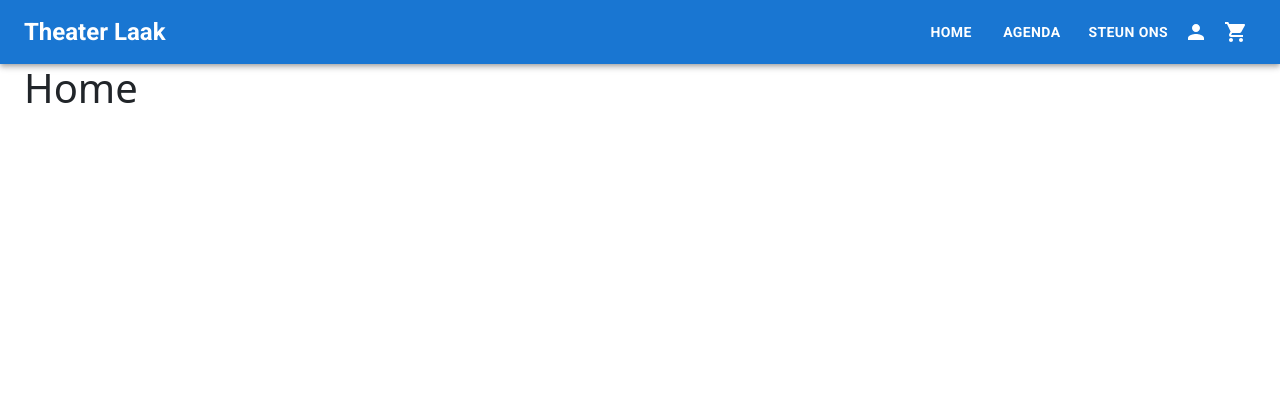
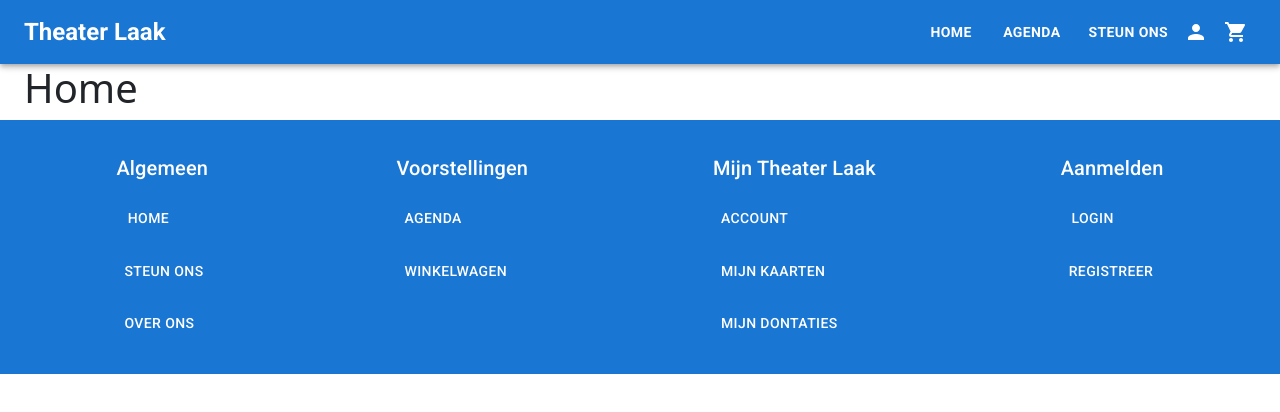
Before and after one commit to WDPR-Groep-4/WDPR, a React (Create React App) app in the folder ClientApp/: page / in a window 1280 px wide. Shown: the top 412 px of the page. Built offline with nearby package versions, Linux system fonts and the light colour scheme.

Commit message:
added footer

```diff
--- /dev/null
+++ b/ClientApp/src/components/footer/Footer.js
@@ -0,0 +1,86 @@
+import { Button, Container, ListItem, Stack, Typography } from "@mui/material";
+import { Box } from "@mui/system";
+import { blue } from "@mui/material/colors";
+import { Link } from "react-router-dom";
+
+export default function Footer(props) {
+    return (
+        <Box bgcolor={blue[700]} sx={{ width: "100vw", color: "white" }}>
+            <Container
+                maxWidth="xl"
+                sx={{ display: "flex", justifyContent: "space-around", p: 3 }}
+            >
+                <Stack>
+                    <ListItem sx={{ textAlign: "center" }}>
+                        <Typography variant="h6">Algemeen</Typography>
+                    </ListItem>
+                    <ListItem component={Link} to="/">
+                        <Button variant="text" color="inherit">
+                            Home
+                        </Button>
+                    </ListItem>
+                    <ListItem component={Link} to="/steun-ons">
+                        <Button variant="text" color="inherit">
+                            Steun ons
+                        </Button>
+                    </ListItem>
+                    <ListItem component={Link} to="/over-ons">
+                        <Button variant="text" color="inherit">
+                            Over ons
+                        </Button>
+                    </ListItem>
+                </Stack>
+                <Stack>
+                    <ListItem sx={{ textAlign: "center" }}>
+                        <Typography variant="h6">Voorstellingen</Typography>
+                    </ListItem>
+                    <ListItem component={Link} to="/agenda">
+                        <Button variant="text" color="inherit">
+                            Agenda
+                        </Button>
+                    </ListItem>
+                    <ListItem component={Link} to="/winkelwagen">
+                        <Button variant="text" color="inherit">
+                            WinkelWagen
+                        </Button>
+                    </ListItem>
+                </Stack>
+                <Stack>
+                    <ListItem sx={{ textAlign: "center" }}>
+                        <Typography variant="h6">Mijn Theater Laak</Typography>
+                    </ListItem>
+                    <ListItem component={Link} to="/account">
+                        <Button variant="text" color="inherit">
+                            Account
+                        </Button>
+                    </ListItem>
+                    <ListItem component={Link} to="/account/kaarten">
+                        <Button variant="text" color="inherit">
+                            Mijn kaarten
+                        </Button>
+                    </ListItem>
+                    <ListItem component={Link} to="/account/donaties">
+                        <Button variant="text" color="inherit">
+                            Mijn dontaties
+                        </Button>
+                    </ListItem>
+                </Stack>
+                <Stack>
+                    <ListItem sx={{ textAlign: "center" }}>
+                        <Typography variant="h6">Aanmelden</Typography>
+                    </ListItem>
+                    <ListItem component={Link} to="/login">
+                        <Button variant="text" color="inherit">
+                            Login
+                        </Button>
+                    </ListItem>
+                    <ListItem component={Link} to="/registreer">
+                        <Button variant="text" color="inherit">
+                            Registreer
+                        </Button>
+                    </ListItem>
+                </Stack>
+            </Container>
+        </Box>
+    );
+}
--- a/ClientApp/src/components/navbar/Navbar.js
+++ b/ClientApp/src/components/navbar/Navbar.js
@@ -16,7 +16,6 @@ export default function Navbar(props) {
 
     return (
         <AppBar position="static">
-
             <Toolbar sx={{ width: "100%", maxWidth: 1536, mx: "auto" }}>
                 <Typography
                     variant="h5"
--- a/ClientApp/src/components/pages/authenticatie/LoginPage.js
+++ b/ClientApp/src/components/pages/authenticatie/LoginPage.js
@@ -2,6 +2,7 @@ import { Button, TextField, Typography, Alert } from "@mui/material";
 import { useRef } from "react";
 import { Link } from "react-router-dom";
 import { useState } from "react";
+import Footer from "../../footer/Footer";
 
 export default function LoginPage() {
     const form = useRef(null);
@@ -41,6 +42,7 @@ export default function LoginPage() {
     };
 
     return (
+        <div>
             <div
                 style={{
                     height: "100vh",
@@ -52,7 +54,12 @@ export default function LoginPage() {
                 }}
             >
                 <div
-                style={{ width: 300, display: "flex", flexDirection: "column", gap: 16 }}
+                    style={{
+                        width: 300,
+                        display: "flex",
+                        flexDirection: "column",
+                        gap: 16,
+                    }}
                 >
                     <div>
                         <Typography variant="h5" component="h1">
@@ -91,5 +98,7 @@ export default function LoginPage() {
                     </Typography>
                 </div>
             </div>
+            <Footer />
+        </div>
     );
 }
--- a/ClientApp/src/components/pages/authenticatie/RegistreerPage.js
+++ b/ClientApp/src/components/pages/authenticatie/RegistreerPage.js
@@ -2,6 +2,7 @@ import { Alert, Button, TextField, Typography } from "@mui/material";
 import { useRef } from "react";
 import { Link } from "react-router-dom";
 import { useState } from "react";
+import Footer from "../../footer/Footer";
 
 export default function RegistreerPage() {
     const form = useRef(null);
@@ -49,6 +50,7 @@ export default function RegistreerPage() {
     };
 
     return (
+        <div>
             <div
                 style={{
                     height: "100vh",
@@ -60,7 +62,12 @@ export default function RegistreerPage() {
                 }}
             >
                 <div
-                style={{ width: 300, display: "flex", flexDirection: "column", gap: 16 }}
+                    style={{
+                        width: 300,
+                        display: "flex",
+                        flexDirection: "column",
+                        gap: 16,
+                    }}
                 >
                     <div>
                         <Typography variant="h5" component="h1">
@@ -110,5 +117,7 @@ export default function RegistreerPage() {
                     </Typography>
                 </div>
             </div>
+            <Footer />
+        </div>
     );
 }
--- a/ClientApp/src/components/pages/home/HomePage.js
+++ b/ClientApp/src/components/pages/home/HomePage.js
@@ -1,9 +1,13 @@
 import { Container } from "@mui/system";
+import Footer from "../../footer/Footer";
 
 export default function HomePage(props) {
     return (
-        <Container maxWidth="xl">
-            <h1>Home</h1>
-        </Container>
+        <div>
+            <Container maxWidth="xl">
+                <h1>Home</h1>
+            </Container>
+            <Footer />
+        </div>
     );
 }
```
Lines whose indentation alone changed are shown as unchanged.
